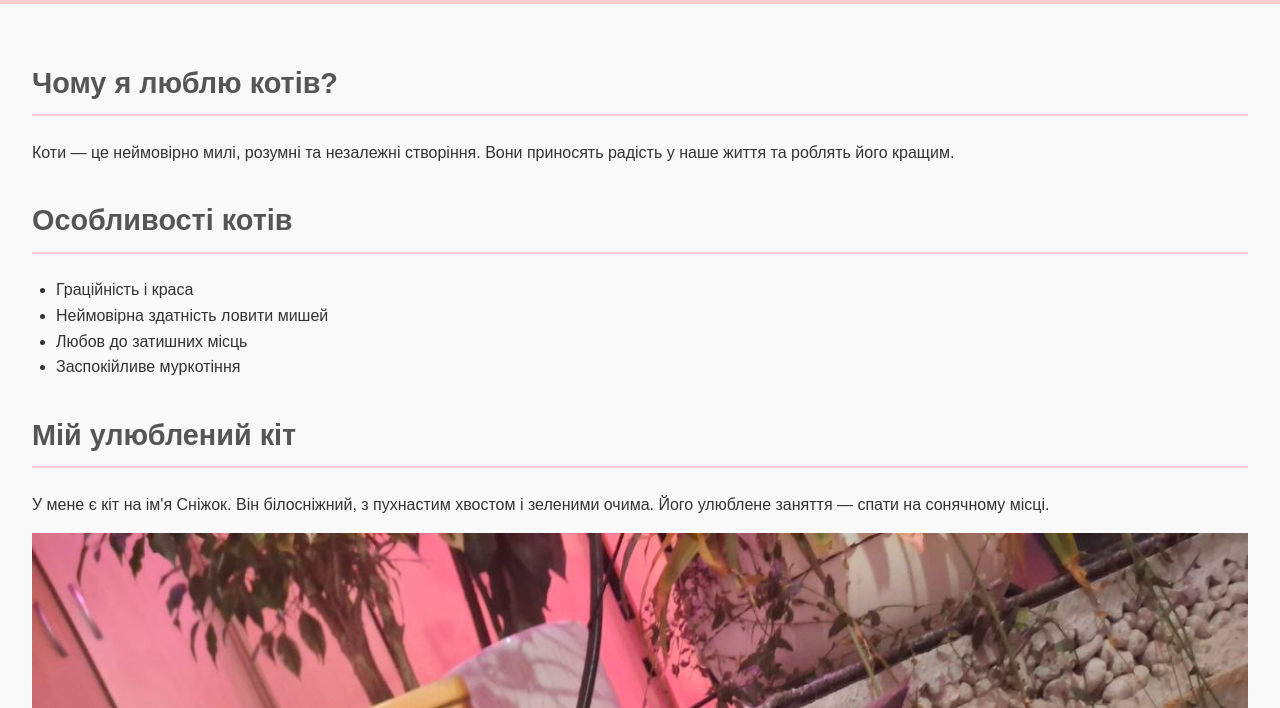
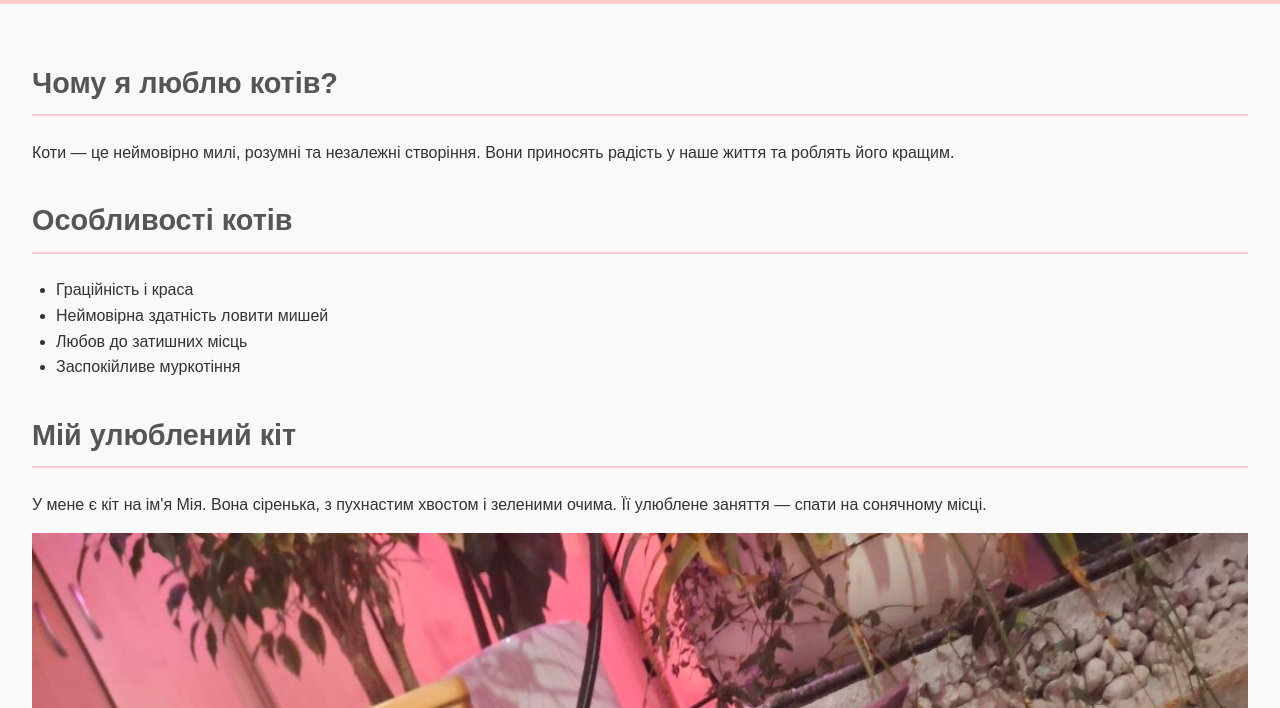
Before and after one commit to FanTexJET/HW9, a plain HTML site: page index.html in a window 1280 px wide. Shown: the part 92-800 px from the top of the page. Drawn offline with Linux system fonts and the light colour scheme; files that its build step writes are made by us from their sources.

Commit message:
Update index.html

```diff
--- a/index.html
+++ b/index.html
@@ -26,7 +26,7 @@
         </section>
         <section>
             <h2>Мій улюблений кіт</h2>
-            <p>У мене є кіт на ім'я Сніжок. Він білосніжний, з пухнастим хвостом і зеленими очима. Його улюблене заняття — спати на сонячному місці.</p>
+            <p>У мене є кіт на ім'я Мія. Вона сіренька, з пухнастим хвостом і зеленими очима. Її улюблене заняття — спати на сонячному місці.</p>
             <img src="cat.jpg" alt="Мій улюблений кіт" />
         </section>
     </main>
```
